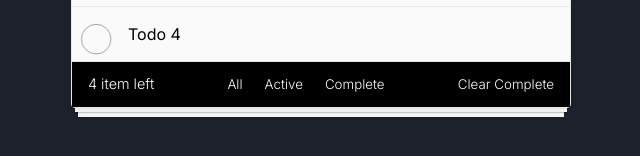
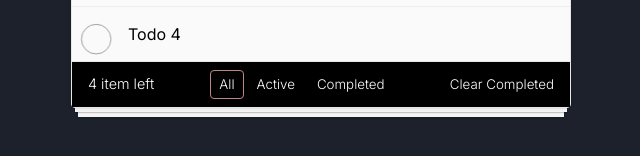
Before and after one commit to Akhilpatyal/TodoApp, a Svelte app: page / in a window 1280 px wide. Shown: the part 510-666 px from the top of the page, without its empty margins (319-959 px from the left). Built offline with nearby package versions, Linux system fonts and the light colour scheme.

Commit message:
add filters functions

```diff
--- /dev/null
+++ b/src/component/FilterTodo.svelte
@@ -0,0 +1,44 @@
+<script lang="ts">
+    import type { FiltersType } from "$root/types/Todo.ts";
+    type SetFilterType = (newFilter: string) => void;
+    export let selectedFilter: FiltersType;
+    export let setFilter: SetFilterType;
+	let filters = ['all', 'active', 'completed']
+</script>
+
+<div class="filters">
+  {#each filters as filter}
+    <button
+      on:click={() => setFilter(filter)}
+      class:selected={selectedFilter === filter}
+      class="filter"
+    >
+      {filter}
+    </button>
+  {/each}
+</div>
+
+<style>
+     /* Filters */
+
+  .filters {
+    display: flex;
+    gap: var(--spacing-4);
+  }
+
+  .filter {
+    text-transform: capitalize;
+    padding: var(--spacing-4) var(--spacing-8);
+    border: 1px solid transparent;
+    border-radius: var(--radius-base);
+  }
+
+  .filter:hover {
+    border: 1px solid var(--color-highlight);
+  }
+
+  .selected {
+    border-color: var(--color-highlight);
+  }
+
+</style>
--- a/src/component/Todo.svelte
+++ b/src/component/Todo.svelte
@@ -1,8 +1,9 @@
 <script lang="ts">
-  import type { ITodo } from "$root/types/Todo.ts";
+  import type { FiltersType, ITodo } from "$root/types/Todo.ts";
   import AddTodo from "./AddTodo.svelte";
   import Todos from "./Todos.svelte";
   import Left from "./Remaining.svelte";
+  import FilterTodos from "./FilterTodo.svelte";
 
   let todo: ITodo[] = [
     { id: "1", text: "Todo 1", completed: false },
@@ -10,51 +11,60 @@
     { id: "3", text: "Todo 3", completed: false },
     { id: "4", text: "Todo 4", completed: false },
   ];
+  let selectedFilter: FiltersType = "all";
 
-  // $: console.log(todo);
   $: todoAmount = todo.length;
   $: incompleteTodos = todo.filter((todo) => !todo.completed).length;
-  function gernerateRandomId(): string {
+  $: filteredTodo = filterTodo(todo, selectedFilter);
+
+  function generateRandomId(): string {
     return Math.random().toString(16).slice(2);
   }
-  // add
+
   function addTodo(todoText: string): void {
-    let newTodo: ITodo = {
-      id: gernerateRandomId(),
-      text: todoText,
-      completed: false,
-    };
-    // Correct way to update the todo array in Svelte
-    // todo = [...todo, newTodo];
-    todo = [newTodo, ...todo];
-  }
-  function toggleComplete(event: MouseEvent): void {
-    let { checked } = event.target as HTMLInputElement;
-    todo = todo.map((todo) => {
-      return {
-        ...todo,
-        completed: checked,
-      };
-    });
+    todo = [{ id: generateRandomId(), text: todoText, completed: false }, ...todo];
   }
 
-  function completeTodo(id:string):void{
-    todo=todo.map((todo)=>{
-      if(todo.id===id){
+  function toggleComplete(event: MouseEvent): void {
+    const { checked } = event.target as HTMLInputElement;
+    todo = todo.map((todo) => ({ ...todo, completed: checked }));
+  }
 
-          todo.completed=!todo.completed
+  function completeTodo(id: string): void {
+    todo = todo.map((todo) =>
+      todo.id === id ? { ...todo, completed: !todo.completed } : todo
+    );
+  }
 
-      }
-      return todo
-    })
-  }
-  function removeTodo(id:string): void {
+  function removeTodo(id: string): void {
     todo = todo.filter((todo) => todo.id !== id);
   }
-  // find id of todo and edit it from array
-  function EditTodo(id:string,newTodo:string): void {
-    let currentTodo = todo.findIndex((todos) => todos.id === id);
-    todo[currentTodo].text = newTodo;
+
+  function EditTodo(id: string, newTodo: string): void {
+    todo = todo.map((todos) =>
+      todos.id === id ? { ...todos, text: newTodo } : todos
+    );
+  }
+
+  function setFilter(newFilter: FiltersType): void {
+    selectedFilter = newFilter;
+  }
+
+  function filterTodo(todo: ITodo[], filter: FiltersType): ITodo[] {
+    switch (filter) {
+      case "all":
+        return todo;
+      case "active":
+        return todo.filter((todo) => !todo.completed);
+      case "completed":
+        return todo.filter((todo) => todo.completed);
+      default:
+        return todo;
+    }
+  }
+
+  function clearCompleted(): void {
+    todo = todo.filter((todo) => !todo.completed);
   }
 </script>
 
@@ -62,30 +72,21 @@
   <div class="title">Todos</div>
   <section class="todos">
     <AddTodo {addTodo} {toggleComplete} {todoAmount} />
-    <!-- todo items -->
     {#if todoAmount}
-      <ul
-        class="todo-list"
-        style="display: flex; flex-direction: column; justify-content: space-between;"
-      >
-        {#each todo as todos (todos.id)}
-        <Todos {todos} {completeTodo} {removeTodo} {EditTodo}/>
+      <ul class="todo-list">
+        {#each filteredTodo as todos (todos.id)}
+          <Todos {todos} {completeTodo} {removeTodo} {EditTodo} />
         {/each}
       </ul>
-
-      <!-- todo action -->
       <div class="actions">
-        <Left {incompleteTodos}/>
-        <div class="filters">
-          <button class="filter">All</button>
-          <button class="filter">Active</button>
-          <button class="filter">Complete</button>
-        </div>
-        <button class="clear-completed">Clear Complete</button>
+        <Left {incompleteTodos} />
+        <FilterTodos {selectedFilter} {setFilter} />
+        <button class="clear-completed" on:click={clearCompleted}>Clear Completed</button>
       </div>
     {/if}
   </section>
 </main>
+
 
 <style>
   /* Todos */
@@ -181,25 +182,4 @@
   }
 
 
-  /* Filters */
-
-  .filters {
-    display: flex;
-    gap: var(--spacing-4);
-  }
-
-  .filter {
-    text-transform: capitalize;
-    padding: var(--spacing-4) var(--spacing-8);
-    border: 1px solid transparent;
-    border-radius: var(--radius-base);
-  }
-
-  .filter:hover {
-    border: 1px solid var(--color-highlight);
-  }
-
-  .selected {
-    border-color: var(--color-highlight);
-  }
 </style>
--- a/src/types/Todo.ts
+++ b/src/types/Todo.ts
@@ -3,3 +3,4 @@
     text:string,
     completed:boolean,
 }
+export type FiltersType='all'|'active' | 'completed'
```
